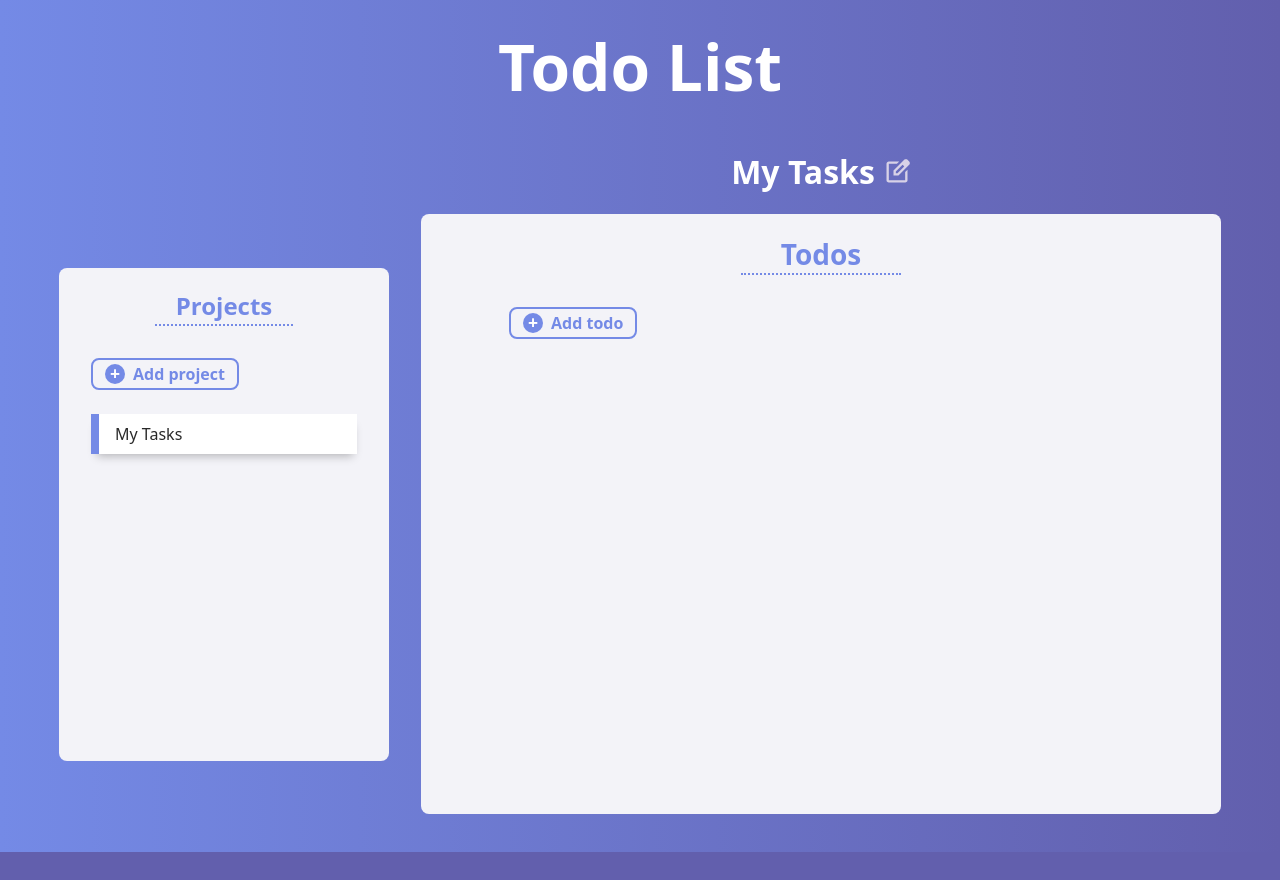
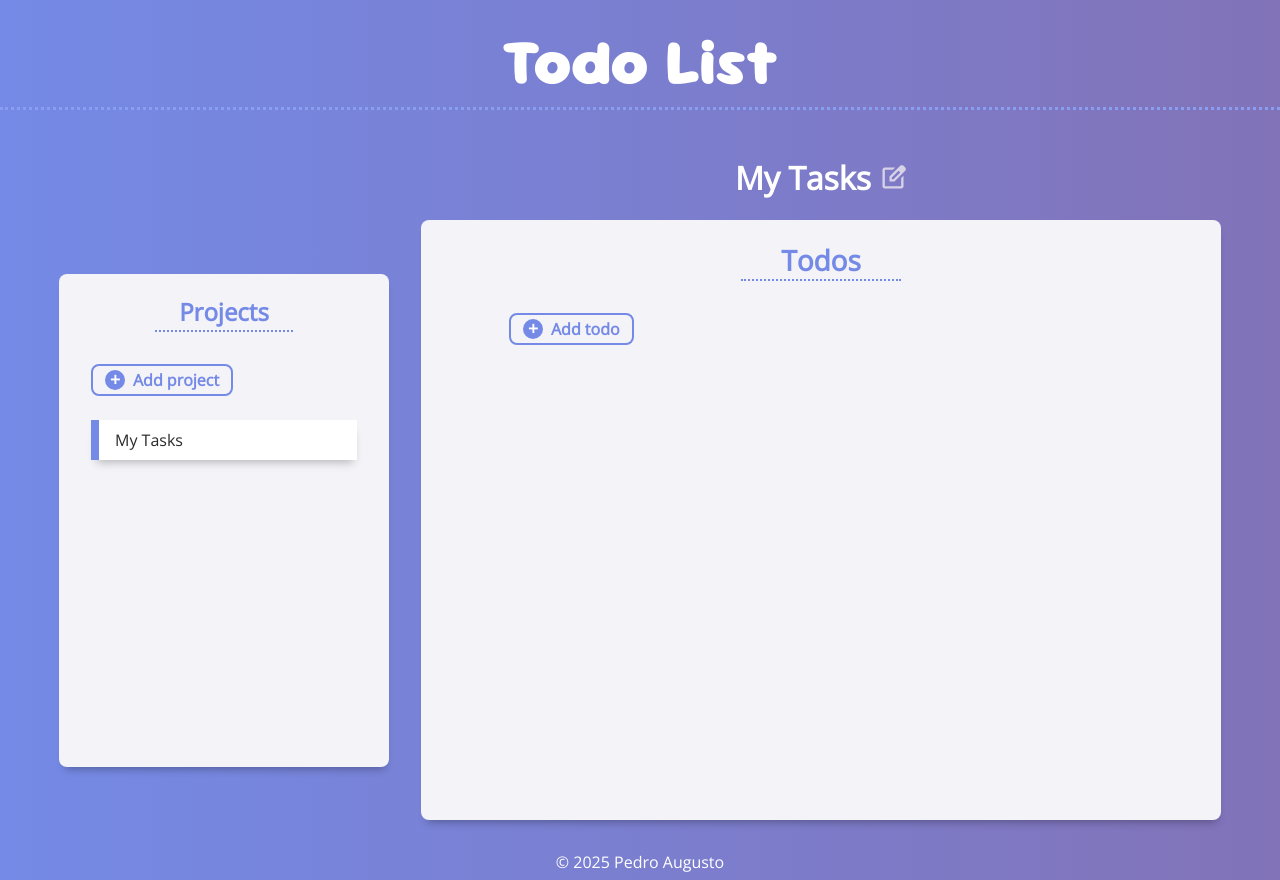
Before and after one commit to PedroASB/todo-list, a website built with webpack: page src/index.html in a window 1280 px wide. Before the commit the page ends 852 px from the top, so only its background shows below. Built offline with nearby package versions, Linux system fonts and the light colour scheme.

Commit message:
feat: add footer and custom fonts
- Extra: tweak background color

```diff
--- a/src/css/style.css
+++ b/src/css/style.css
@@ -1,3 +1,21 @@
+@font-face {
+    font-family: 'Open Sans';
+    src: url('../assets/fonts/OpenSans-Regular.woff2') format('woff2'),
+         url('../assets/fonts/OpenSans-Regular.woff') format('woff');
+    font-weight: normal;
+    font-style: normal;
+    font-display: swap;
+}
+
+@font-face {
+    font-family: 'Sour Gummy';
+    src: url('../assets/fonts/SourGummy-Black.woff2') format('woff2'),
+         url('../assets/fonts/SourGummy-Black.woff') format('woff');
+    font-weight: 900;
+    font-style: normal;
+    font-display: swap;
+}
+
 :root {
     --system-ui: system-ui,
                  "Segoe UI",
@@ -14,6 +32,7 @@
     --font-color-black-lighter: #3b3939;
     --font-color-complete: #6d6666;
     --primary-color: #748ae6;
+    --primary-color-lighter: #899ef0;
     --primary-color-darker: #625fad;
     --primary-color-hover: #90a4f3;
     --primary-color-hover-lighter: #90a4f338;
@@ -26,21 +45,25 @@
 
 body {
     min-height: 100vh;
-    background-color: var(--primary-color-darker);
-    background: linear-gradient(90deg, var(--primary-color) 0%, var(--primary-color-darker) 100%);
-    font-family: var(--system-ui);
+    background-color: var(--primary-color);
+    background: linear-gradient(90deg, var(--primary-color) 0%, #c99fd14f 100%);
+    font-family: "Open Sans", var(--system-ui);
     color: var(--font-color-white);
     display: flex;
     flex-direction: column;
     align-items: center;
-    padding-bottom: 30px;
 }
 
 #main-title {
     font-size: 4rem;
-    margin-top: 30px;
+    margin-top: 25px;
     margin-bottom: 50px;
     font-weight: 900;
+    text-align: center;
+    padding-bottom: 8px;
+    border-bottom: 3px dotted var(--primary-color-lighter);
+    width: 100%;
+    font-family: "Sour Gummy", var(--system-ui);
 }
 
 #main-content {
@@ -53,8 +76,7 @@ body {
         background-color: var(--section-bg-color);
         color: var(--font-color-black);
         border-radius: 8px;
-        /* outline: 6px solid #748be6d2; */
-        /* box-shadow: 1px 7px 9px -5px rgba(0,0,0,0.27); */
+        box-shadow: 1px 7px 9px -5px rgba(0,0,0,0.3);
     }
 
     .section-title {
@@ -508,3 +530,18 @@ button, .icon {
     cursor: pointer;
     user-select: none;
 }
+
+.footer {
+    padding: 2px 0;
+    margin-top: 20px;
+    margin-bottom: 4px;
+
+    a {
+        text-decoration: none;
+        color: var(--font-color-light);
+    }
+}
+
+* {
+    /* border: 1px solid red; */
+}
--- a/src/index.html
+++ b/src/index.html
@@ -50,6 +50,9 @@
                 </div>
             </template>
         </div>
+    </div>
+    <div class="footer">
+        <a href="https://github.com/PedroASB">&copy; 2025 Pedro Augusto</a>
     </div>
 
     <dialog id="add-todo-dialog" class="todo-dialog">
```
Also changed, not shown: src/assets/fonts/OpenSans-Regular.woff (added), src/assets/fonts/OpenSans-Regular.woff2 (added), src/assets/fonts/SourGummy-Black.woff (added), src/assets/fonts/SourGummy-Black.woff2 (added).
